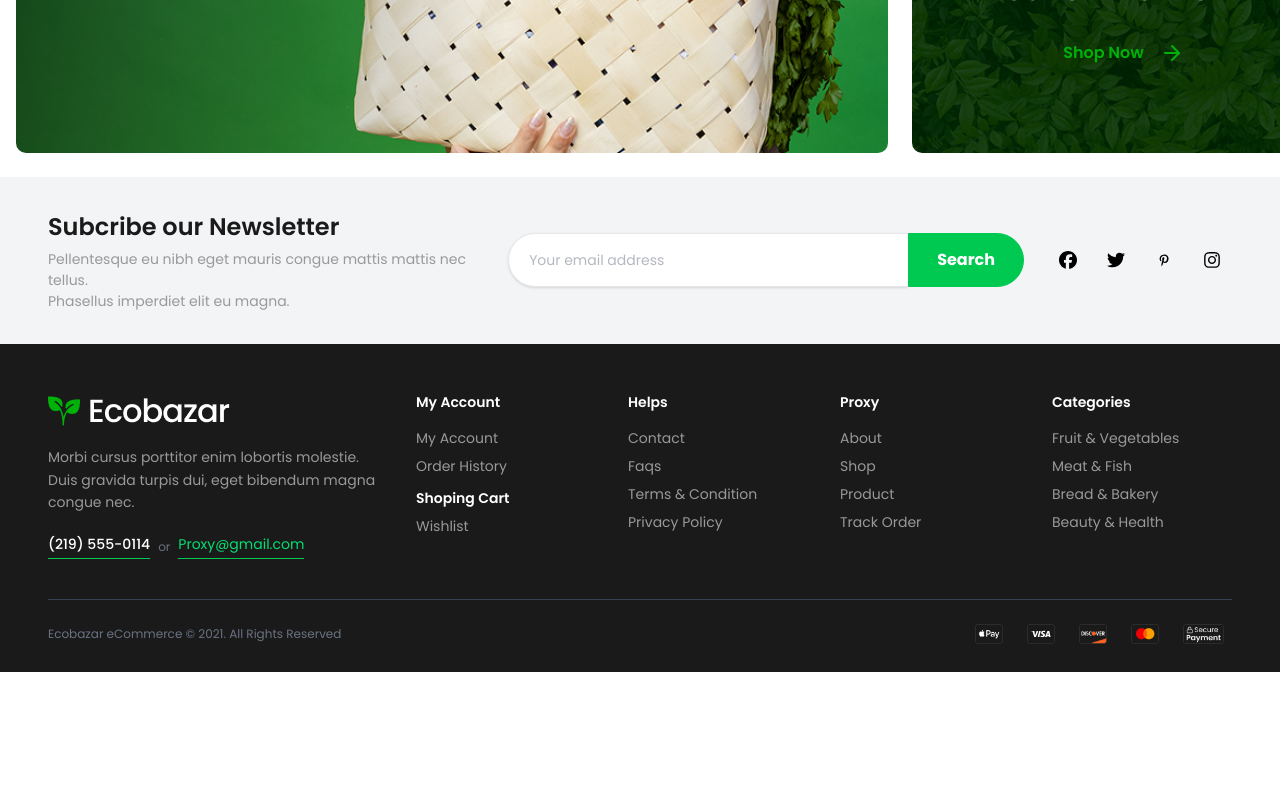
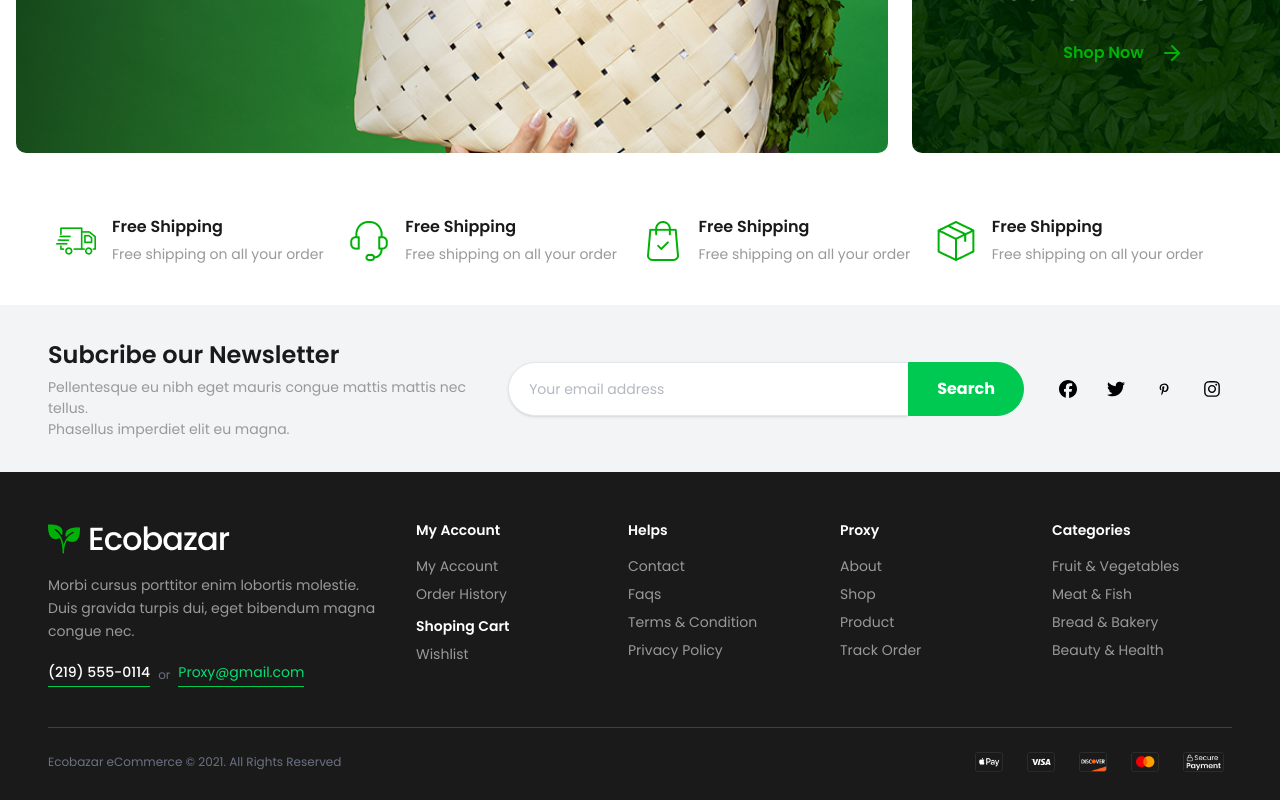
Before and after one commit to Jamil-coder360/Ecobazar, a React (Vite) app: page / in a window 1280 px wide. Shown: the part 734-1534 px from the top of the page. Before the commit the page ends 1406 px from the top, so only its background shows below. Built offline with nearby package versions, Linux system fonts and the light colour scheme; a web font is replaced by a local one.

Commit message:
add features

```diff
--- a/package.json
+++ b/package.json
@@ -16,7 +16,8 @@
     "react-dom": "^19.2.6",
     "react-icons": "^5.6.0",
     "react-router": "^7.17.0",
-    "tailwindcss": "^4.3.1"
+    "tailwindcss": "^4.3.1",
+    "uuid": "^14.0.0"
   },
   "devDependencies": {
     "@eslint/js": "^10.0.1",
--- /dev/null
+++ b/src/components/Feature.jsx
@@ -0,0 +1,64 @@
+import React from 'react'
+import { v4 as uuidv4 } from "uuid";
+import Section from './global/Section';
+import Container from './global/Container';
+
+import feature_1 from "../assets/feature_1.png"
+import feature_2 from "../assets/feature_2.png"
+import feature_3 from "../assets/feature_3.png"
+import feature_4 from "../assets/feature_4.png"
+
+// featuresData
+const data=[
+    {
+        id: uuidv4(),
+        image: feature_1,
+        title:"Free Shipping",
+        subtitle:"Free shipping on all your order"
+    },
+    {
+        id: uuidv4(),
+        image: feature_2,
+        title:"Free Shipping",
+        subtitle:"Free shipping on all your order"
+    },
+    {
+        id: uuidv4(),
+        image: feature_3,
+        title:"Free Shipping",
+        subtitle:"Free shipping on all your order"
+    },
+    {
+        id: uuidv4(),
+        image: feature_4,
+        title:"Free Shipping",
+        subtitle:"Free shipping on all your order"
+    },
+]
+
+
+const Feature = () => {
+  return (
+    <Section>
+        <Container>
+            <div className="grid  grid-cols-4 items-center justify-between gap-1.25 p-10">
+                {data.map((item)=>(
+
+            <div key={item.id} className="flex items-center gap-4  max-w-[306px]">
+                <div className="w-10 h-10 overflow-hidden">
+                    <img src={item.image} alt=""  className=" w-full h-full " />
+                </div>
+                <div className="flex flex-col gap-2">
+
+                <h4 className="font-semibold text-[16px] leading-[120%] text-gray_900">{item.title}</h4>
+                <p className="font-normal text-[14px] leading-[150%] text-gray_400">{item.subtitle}</p>
+                </div>
+            </div>
+))}
+            </div>
+        </Container>
+    </Section>
+  )
+}
+
+export default Feature
--- a/src/pages/HomePage.jsx
+++ b/src/pages/HomePage.jsx
@@ -1,10 +1,12 @@
 import React from 'react'
 import Hero from '../components/Hero';
+import Feature from '../components/Feature';
 
 const HomePage = () => {
   return (
     <>
     <Hero />
+    <Feature />
     </>
   )
 }
```
Also changed, not shown: 1 other file (tests, documents, lock files or other folders).
